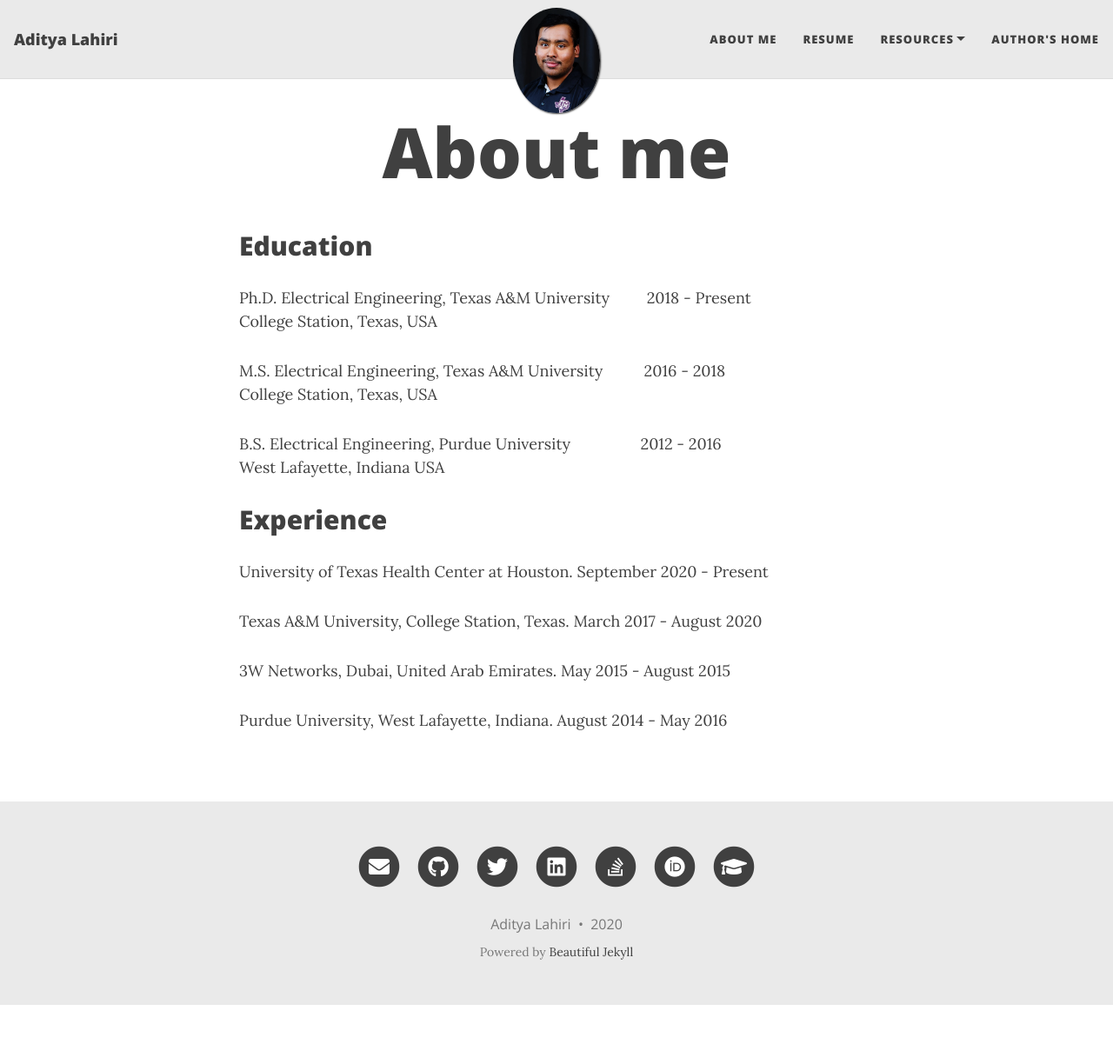
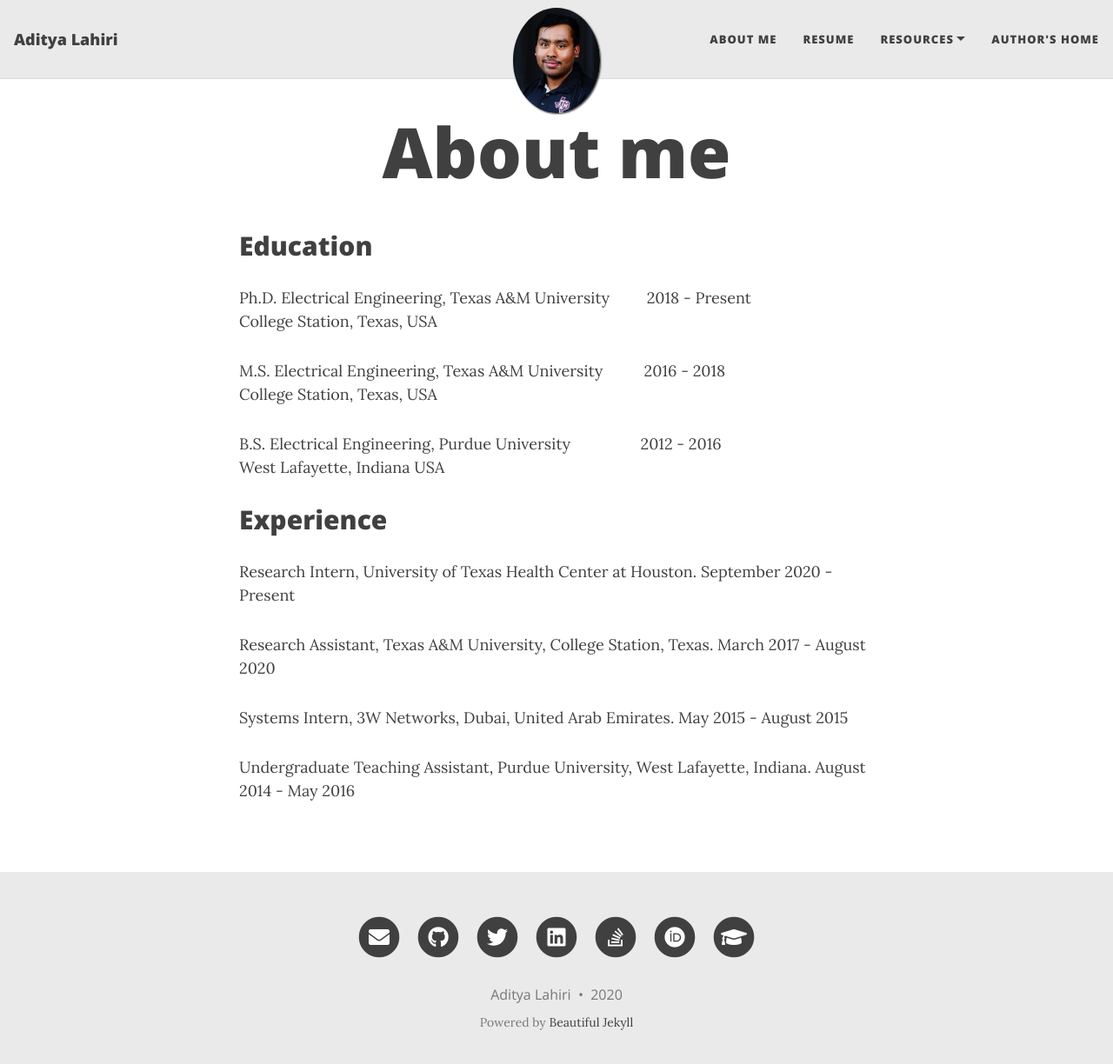
Before and after one commit to adilahiri/adilahiri.github.io, a Jekyll site: the page built from resume.md, in a window 1280 px wide and 1237 px high. Shown: the top 1224 px of the window at 87% size. Built offline with Jekyll 4.4.1, drawn with Linux system fonts in a browser that asks for light colours; nearby versions of some CDN libraries.

Commit message:
Update resume.md

```diff
--- a/resume.md
+++ b/resume.md
@@ -16,10 +16,10 @@
 
 
 ## Experience
-University of Texas Health Center at Houston.  September 2020 - Present <br>
+Research Intern, University of Texas Health Center at Houston.  September 2020 - Present <br>
 
-Texas A&M University, College Station, Texas.  March 2017 - August 2020 <br>
+Research Assistant, Texas A&M University, College Station, Texas.  March 2017 - August 2020 <br>
 
-3W Networks, Dubai, United Arab Emirates.      May 2015 - August 2015 <br>
+Systems Intern, 3W Networks, Dubai, United Arab Emirates.      May 2015 - August 2015 <br>
 
-Purdue University, West Lafayette, Indiana.    August 2014 - May 2016 <br>
+Undergraduate Teaching Assistant, Purdue University, West Lafayette, Indiana.    August 2014 - May 2016 <br>
```
